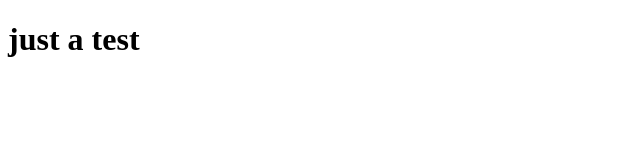
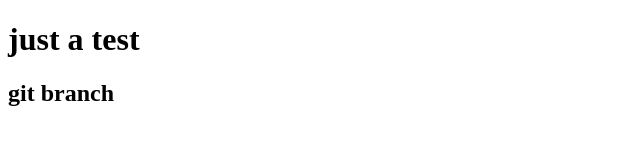
Before and after one commit to gigd123/git-test, a plain HTML site: page index.html in a window 1280 px wide. Shown: the whole page, without its empty margins (0-640 px from the left). Drawn offline with Linux system fonts and the light colour scheme.

Commit message:
feature1

```diff
--- a/index.html
+++ b/index.html
@@ -8,5 +8,6 @@
 </head>
 <body>
     <h1>just a test</h1>
+    <h2>git branch</h2>
 </body>
 </html>
```
